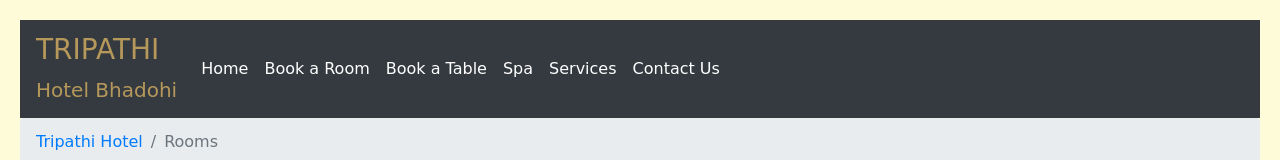
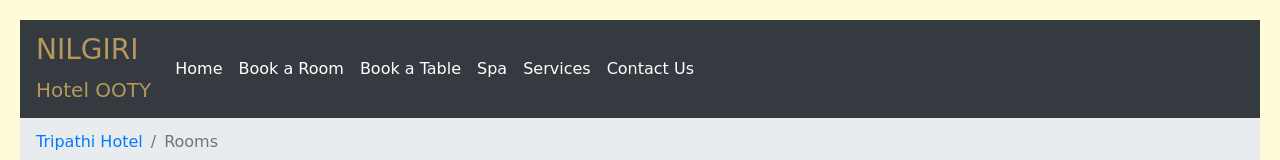
Before and after one commit to Bisna076/project1, a plain HTML site: page rooms.html in a window 1280 px wide. Shown: the top 160 px of the page. Drawn offline with nearby package versions, Linux system fonts and the light colour scheme.

Commit message:
Update rooms.html

```diff
--- a/rooms.html
+++ b/rooms.html
@@ -40,7 +40,7 @@
 
     <header class="sticky-top" style="background-color:#fefbd8;">
       <nav class="navbar navbar-expand-lg navbar-dark bg-dark">
-        <a class="navbar-brand" style="color: #b5985a;" href="#"><h3>TRIPATHI</h3><h7>Hotel Bhadohi</h7></a>
+        <a class="navbar-brand" style="color: #b5985a;" href="#"><h3>NILGIRI</h3><h7>Hotel OOTY</h7></a>
         <button class="navbar-toggler" type="button" data-toggle="collapse" data-target="#navbarNavAltMarkup" aria-controls="navbarNavAltMarkup" aria-expanded="false" aria-label="Toggle navigation">
           <span class="navbar-toggler-icon"></span>
         </button>
```
